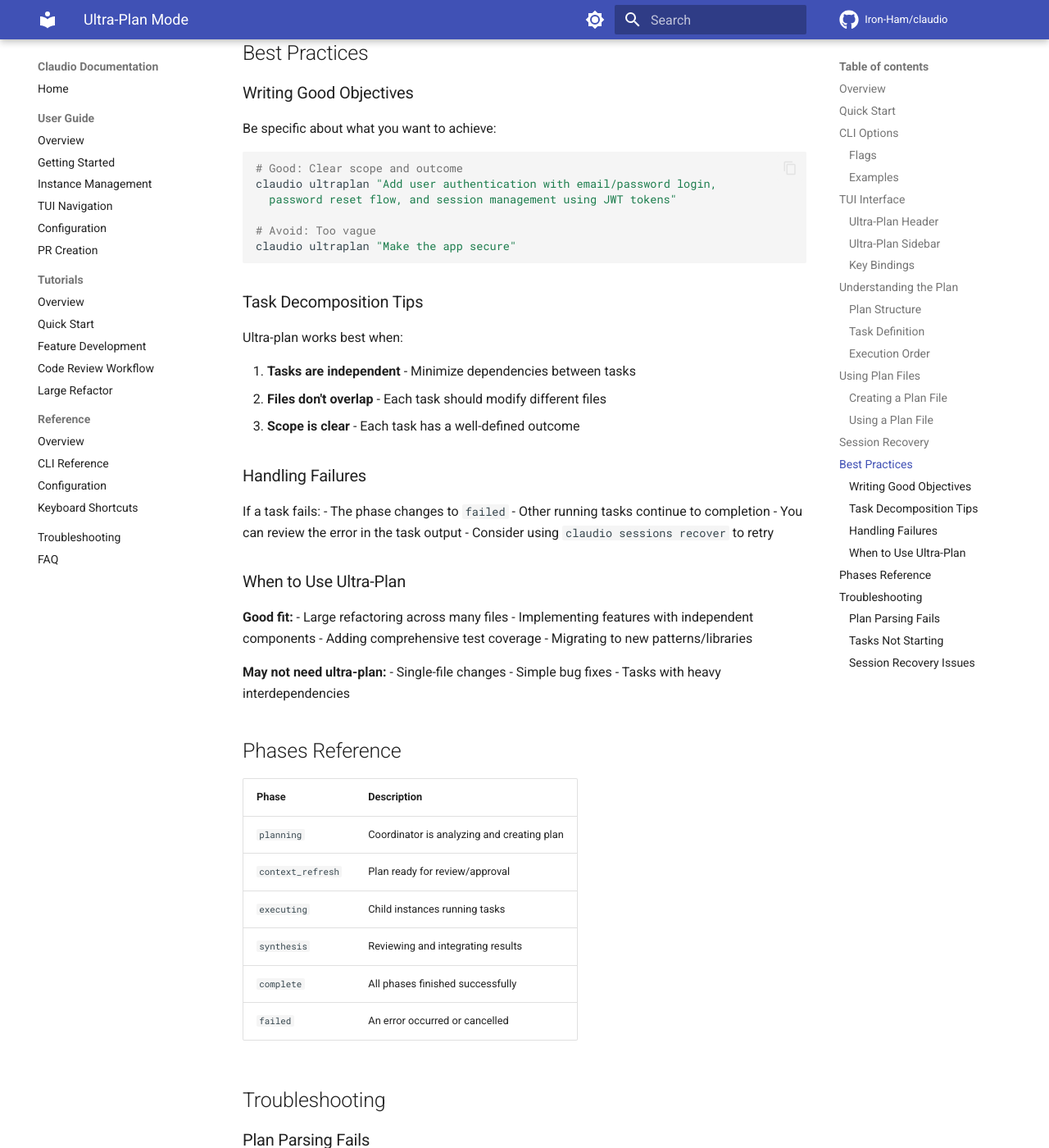
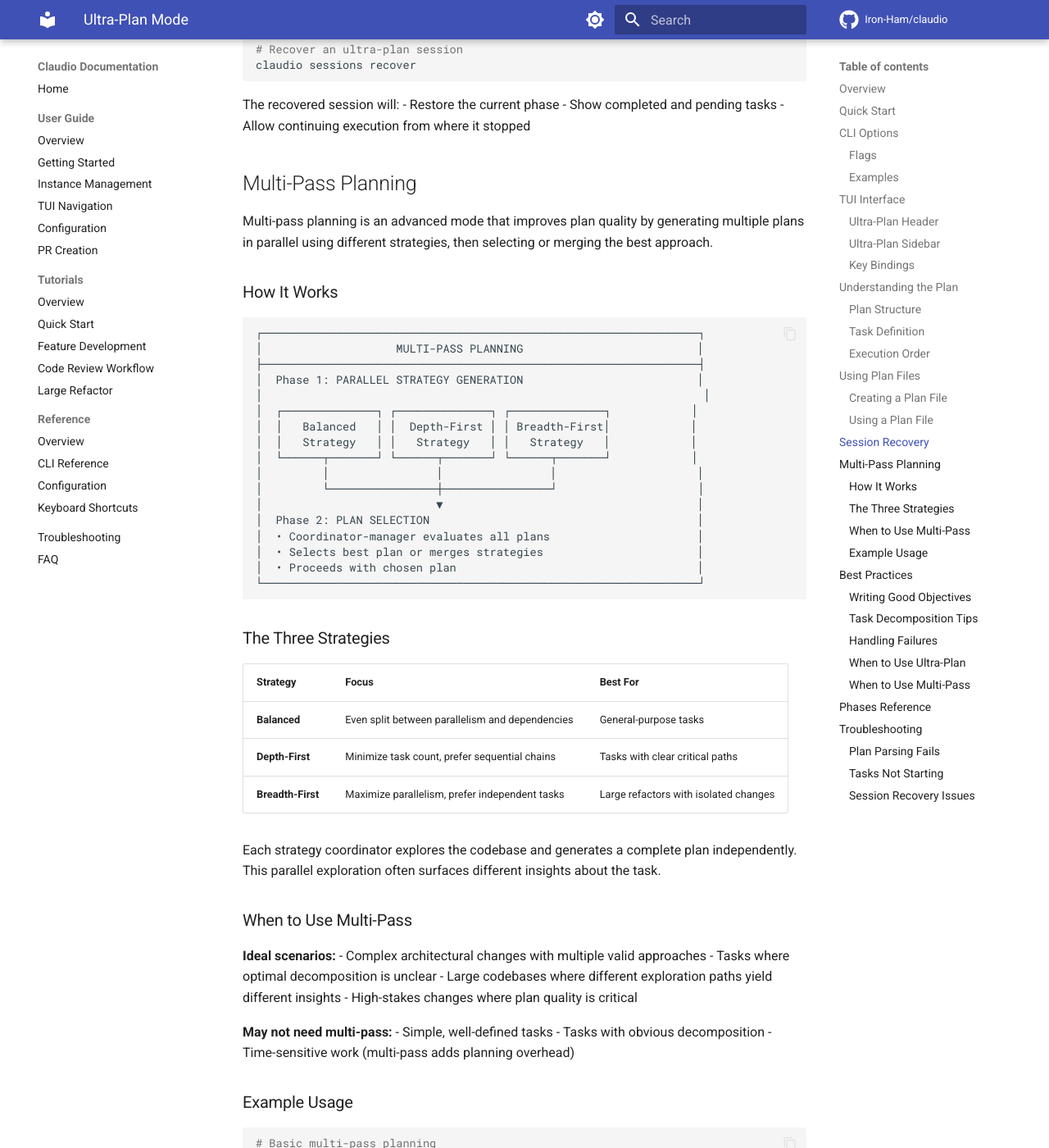
Before and after one commit to Iron-Ham/claudio, an MkDocs documentation site: the page built from docs/guide/ultra-plan.md, in a window 1280 px wide and 1400 px high, scrolled down 5022 px. Shown: the whole window at 82% size. Built offline with MkDocs 1.6.1 and Material for MkDocs 9.7.7, drawn with Linux system fonts in a browser that asks for light colours; comment, search, counter and statistics services are not loaded; some of the changed text lies outside the part shown.

Commit message:
docs(ultra-plan): add multi-pass planning documentation
- Add --multi-pass flag to CLI options table
- Add examples for using --multi-pass with other flags
- Add new "Multi-Pass Planning" section with:
  - ASCII diagram showing parallel strategy generation flow
  - Table explaining the three strategies (balanced, depth-first, breadth-first)
  - When to use multi-pass guidance
  - Example usage commands
- Update Phases Reference to include plan_selection phase
- Add "When to Use Multi-Pass" subsection in Best Practices

````diff
--- a/docs/guide/ultra-plan.md
+++ b/docs/guide/ultra-plan.md
@@ -55,6 +55,7 @@ claudio ultraplan [objective] [flags]
 | `--dry-run` | Run planning only, output plan without executing | false |
 | `--no-synthesis` | Skip synthesis phase after execution | false |
 | `--auto-approve` | Auto-approve spawned tasks without confirmation | false |
+| `--multi-pass` | Use multi-pass planning with 3 strategies, then select best | false |
 
 ### Examples
 
@@ -73,6 +74,12 @@ claudio ultraplan --plan my-plan.json
 
 # Skip synthesis if you want to review changes manually
 claudio ultraplan --no-synthesis "Update all deprecated API calls"
+
+# Use multi-pass planning for complex tasks
+claudio ultraplan --multi-pass "Redesign the authentication system"
+
+# Combine multi-pass with dry-run to compare strategies
+claudio ultraplan --multi-pass --dry-run "Implement caching layer"
 ```
 
 ## TUI Interface
@@ -215,6 +222,68 @@ The recovered session will:
 - Show completed and pending tasks
 - Allow continuing execution from where it stopped
 
+## Multi-Pass Planning
+
+Multi-pass planning is an advanced mode that improves plan quality by generating multiple plans in parallel using different strategies, then selecting or merging the best approach.
+
+### How It Works
+
+```
+┌─────────────────────────────────────────────────────────────────┐
+│                    MULTI-PASS PLANNING                          │
+├─────────────────────────────────────────────────────────────────┤
+│  Phase 1: PARALLEL STRATEGY GENERATION                          │
+│                                                                  │
+│  ┌──────────────┐ ┌──────────────┐ ┌──────────────┐            │
+│  │   Balanced   │ │  Depth-First │ │ Breadth-First│            │
+│  │   Strategy   │ │   Strategy   │ │   Strategy   │            │
+│  └──────┬───────┘ └──────┬───────┘ └──────┬───────┘            │
+│         │                │                │                     │
+│         └────────────────┼────────────────┘                     │
+│                          ▼                                      │
+│  Phase 2: PLAN SELECTION                                        │
+│  • Coordinator-manager evaluates all plans                      │
+│  • Selects best plan or merges strategies                       │
+│  • Proceeds with chosen plan                                    │
+└─────────────────────────────────────────────────────────────────┘
+```
+
+### The Three Strategies
+
+| Strategy | Focus | Best For |
+|----------|-------|----------|
+| **Balanced** | Even split between parallelism and dependencies | General-purpose tasks |
+| **Depth-First** | Minimize task count, prefer sequential chains | Tasks with clear critical paths |
+| **Breadth-First** | Maximize parallelism, prefer independent tasks | Large refactors with isolated changes |
+
+Each strategy coordinator explores the codebase and generates a complete plan independently. This parallel exploration often surfaces different insights about the task.
+
+### When to Use Multi-Pass
+
+**Ideal scenarios:**
+- Complex architectural changes with multiple valid approaches
+- Tasks where optimal decomposition is unclear
+- Large codebases where different exploration paths yield different insights
+- High-stakes changes where plan quality is critical
+
+**May not need multi-pass:**
+- Simple, well-defined tasks
+- Tasks with obvious decomposition
+- Time-sensitive work (multi-pass adds planning overhead)
+
+### Example Usage
+
+```bash
+# Basic multi-pass planning
+claudio ultraplan --multi-pass "Refactor the data layer to use repository pattern"
+
+# Preview plans without executing
+claudio ultraplan --multi-pass --dry-run "Implement event sourcing"
+
+# Multi-pass with controlled parallelism during execution
+claudio ultraplan --multi-pass --max-parallel 4 "Add comprehensive API tests"
+```
+
 ## Best Practices
 
 ### Writing Good Objectives
@@ -259,11 +328,26 @@ If a task fails:
 - Simple bug fixes
 - Tasks with heavy interdependencies
 
+### When to Use Multi-Pass
+
+Consider using `--multi-pass` when:
+
+1. **Decomposition is uncertain** - You're not sure how to best break down the task
+2. **Multiple valid approaches** - The task could be solved different ways
+3. **High complexity** - Architectural changes or major refactors
+4. **Quality matters more than speed** - The extra planning time is worthwhile
+
+Skip multi-pass for:
+- Well-understood tasks with obvious structure
+- Time-critical work where planning speed matters
+- Simple feature additions or bug fixes
+
 ## Phases Reference
 
 | Phase | Description |
 |-------|-------------|
 | `planning` | Coordinator is analyzing and creating plan |
+| `plan_selection` | Multi-pass only: evaluating plans and selecting best approach |
 | `context_refresh` | Plan ready for review/approval |
 | `executing` | Child instances running tasks |
 | `synthesis` | Reviewing and integrating results |
````
